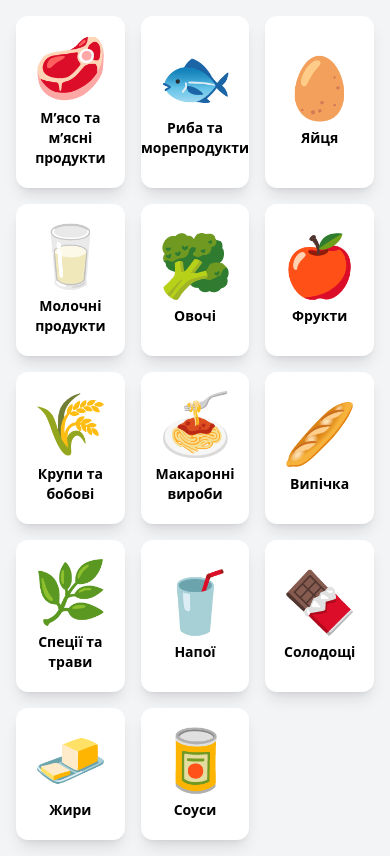
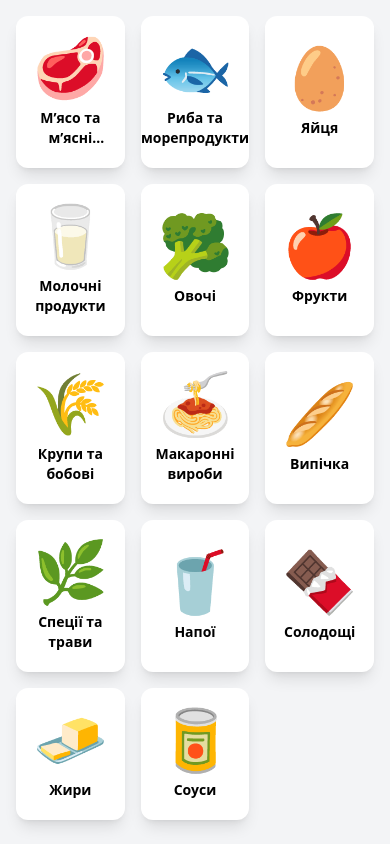
Before and after one commit to akabuda050/products-inventory-1, a Vue app: page / in a window 390 px wide. Built offline with nearby package versions, Linux system fonts and the light colour scheme.

Commit message:
Update App.vue

```diff
--- a/src/App.vue
+++ b/src/App.vue
@@ -201,7 +201,7 @@ function toggleTag(tag){ const i = activeItem.value.tags.indexOf(tag); i!==-1?ac
   <div v-if="!activeCategory" class="grid grid-cols-3 sm:grid-cols-6 gap-4">
     <button v-for="c in categories" :key="c.id" @click="activeCategory=c.id" class="p-5 bg-white rounded-xl shadow-lg flex flex-col items-center justify-center active:scale-95 transition">
       <div class="text-6xl mb-3">{{ c.icon }}</div>
-      <div class="text-sm font-semibold">{{ c.label }}</div>
+      <div class="text-sm font-semibold line-clamp-2">{{ c.label }}</div>
     </button>
   </div>
 
@@ -211,12 +211,12 @@ function toggleTag(tag){ const i = activeItem.value.tags.indexOf(tag); i!==-1?ac
       <button class="text-lg font-semibold text-blue-600" @click="activeCategory=null">← Назад</button>
       <button class="px-4 py-2 bg-green-500 text-white rounded-2xl" @click="openAddModal">Додати продукт</button>
     </div>
-  <div class="grid grid-cols-2 md:grid-cols-6 gap-4">
+  <div class="grid grid-cols-4 md:grid-cols-6 gap-4">
   <div v-for="item in inventory[activeCategory]" :key="item.name" class="relative flex flex-col items-center relative">
-  <button @click="openItem(item)" class="flex flex-col items-center w-full aspect-square justify-between p-3 rounded-2xl bg-white shadow-lg">
+  <button @click="openItem(item)" class="flex flex-col items-center w-full justify-between p-3 rounded-2xl bg-white shadow-lg">
     <div class="text-6xl flex justify-center mt-2">{{ item.icon }}</div>
     <div class="text-center mt-2">
-      <div class="text-sm font-semibold line-clamp-1">{{ item.name }}</div>
+      <div class="text-sm font-semibold line-clamp-2">{{ item.name }}</div>
       <div class="text-base font-bold mt-1">{{ pretty(item) }}</div>
     </div>
     <div class="flex flex-wrap justify-center gap-1 mt-2 max-h-10 overflow-auto">
```
